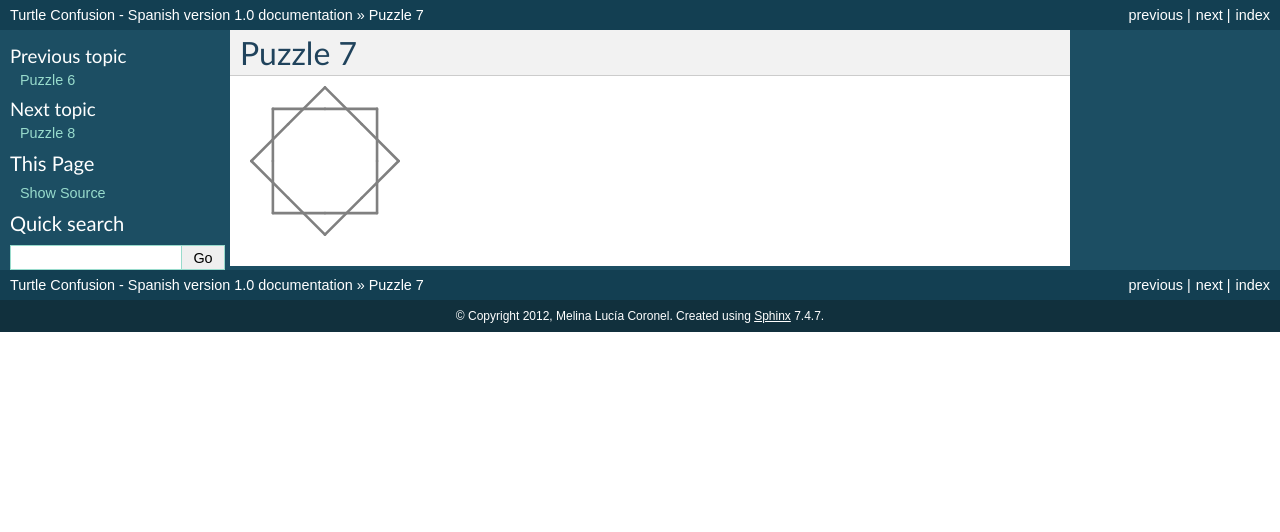
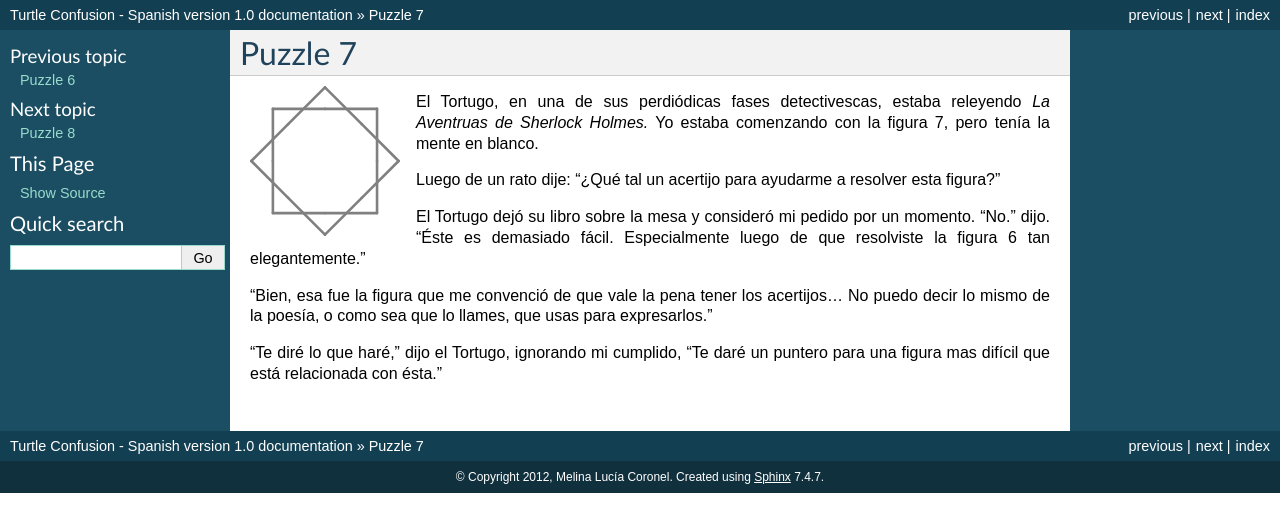
Before and after one commit to humitos/turtle-confusion-es, a Sphinx documentation site: the page built from docs/puzzle-07.rst, in a window 1280 px wide. Shown: the top 532 px of the page. Built offline with Sphinx 7.4.7, drawn with Linux system fonts in a browser that asks for light colours.

Commit message:
Figura 7 updated

```diff
--- a/docs/puzzle-07.rst
+++ b/docs/puzzle-07.rst
@@ -7,3 +7,14 @@ Puzzle 7
    :scale: 50 %
    :alt: Puzzle 7
    :align: left
+
+
+El Tortugo, en una de sus perdiódicas fases detectivescas, estaba releyendo *La Aventruas de Sherlock Holmes.* Yo estaba comenzando con la figura 7, pero tenía la mente en blanco.
+
+Luego de un rato dije: "¿Qué tal un acertijo para ayudarme a resolver esta figura?"
+
+El Tortugo dejó su libro sobre la mesa y consideró mi pedido por un momento. "No." dijo. "Éste es demasiado fácil. Especialmente luego de que resolviste la figura 6 tan elegantemente."
+
+"Bien, esa fue la figura que me convenció de que vale la pena tener los acertijos... No puedo decir lo mismo de la poesía, o como sea que lo llames, que usas para expresarlos."
+
+"Te diré lo que haré," dijo el Tortugo, ignorando mi cumplido, "Te daré un puntero para una figura mas difícil que está relacionada con ésta."
```
